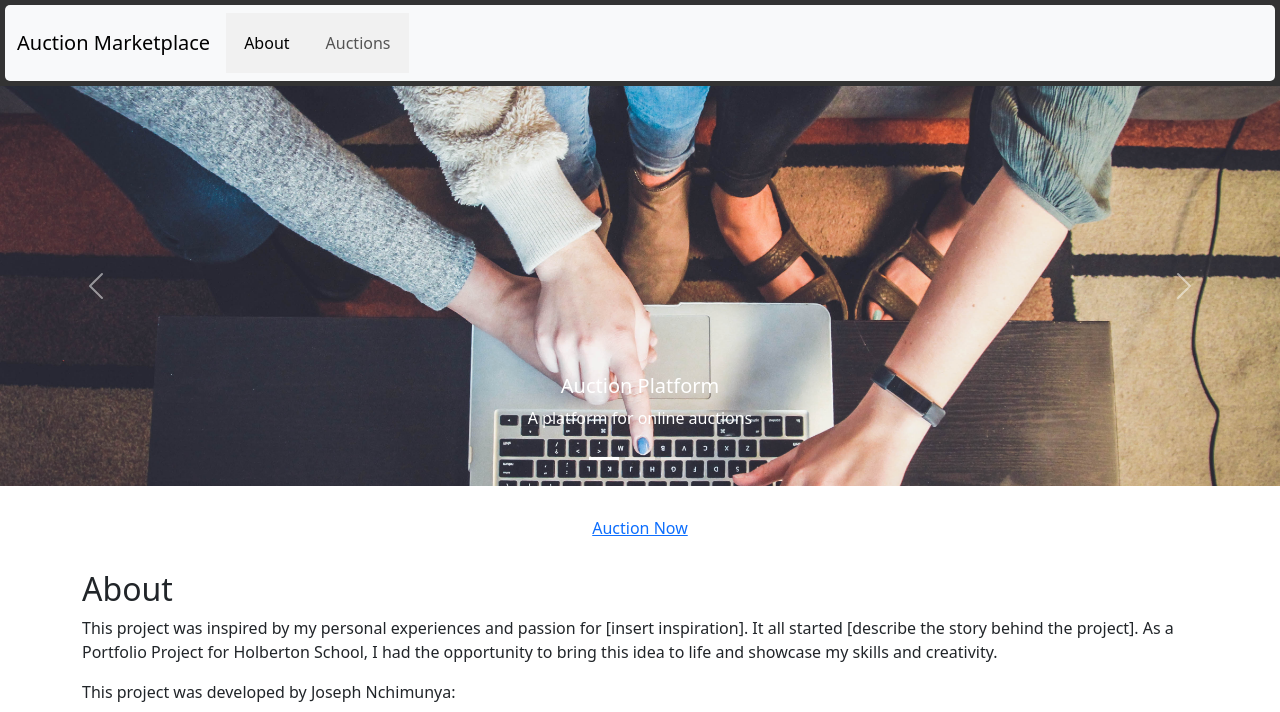
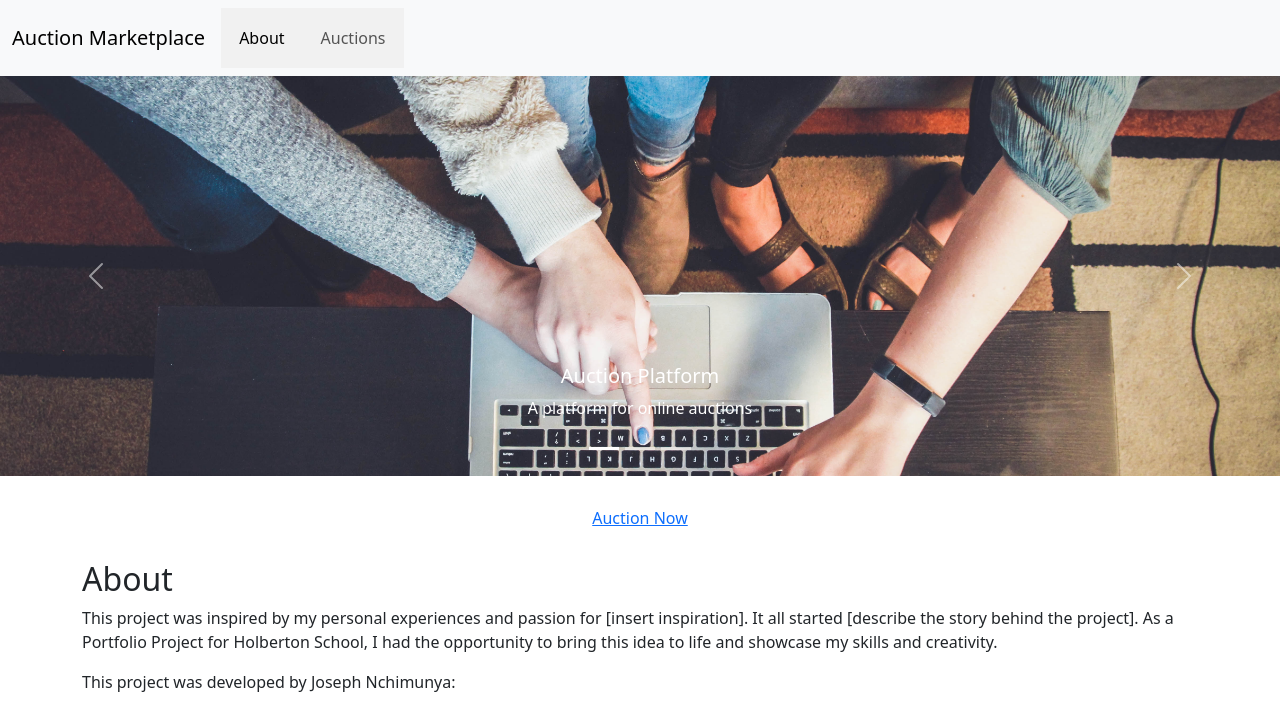
Before and after one commit to nchimunya-joseph/aution-marketplace-frontend, a Flask app: page / in a window 1280 px wide. Shown: the top 712 px of the page. Run offline with Flask 3, Linux system fonts and the light colour scheme.

Commit message:
ui update

```diff
--- a/static/style/styles.css
+++ b/static/style/styles.css
@@ -2,12 +2,6 @@ body {
     font-family: Arial, sans-serif;
     margin: 0;
     padding: 0;
-}
-
-header {
-    background-color: #333;
-    color: #fff;
-    padding: 5px;
 }
 
 nav ul {
@@ -22,19 +16,18 @@ nav ul li {
     padding: 10px;
 }
 
-.navbar {
-    border-radius: 5px;
-}
-.carousel-item{
+.carousel-item {
     width: 750px;
     height: 50vh;
     margin: auto;
 }
-img{
+
+img {
     max-width: 100%;
     max-height: 100%;
     object-fit: cover;
 }
+
 .app-link {
     display: flex;
     justify-content: center;
```
